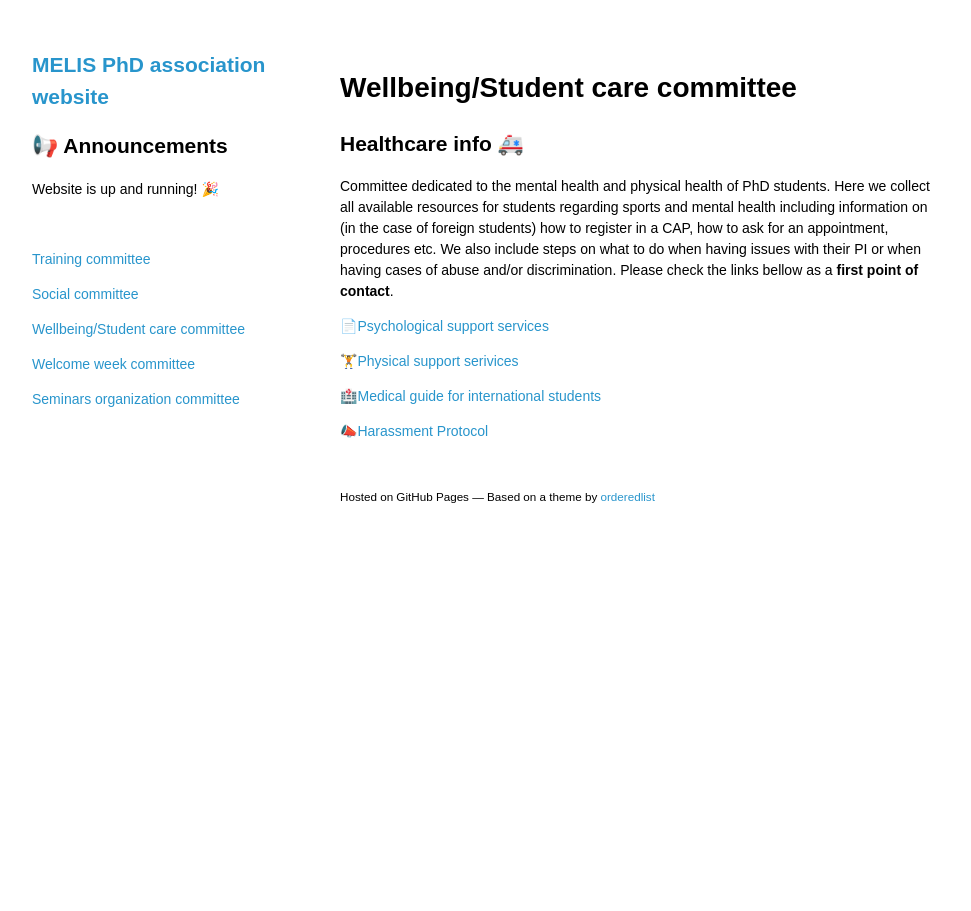
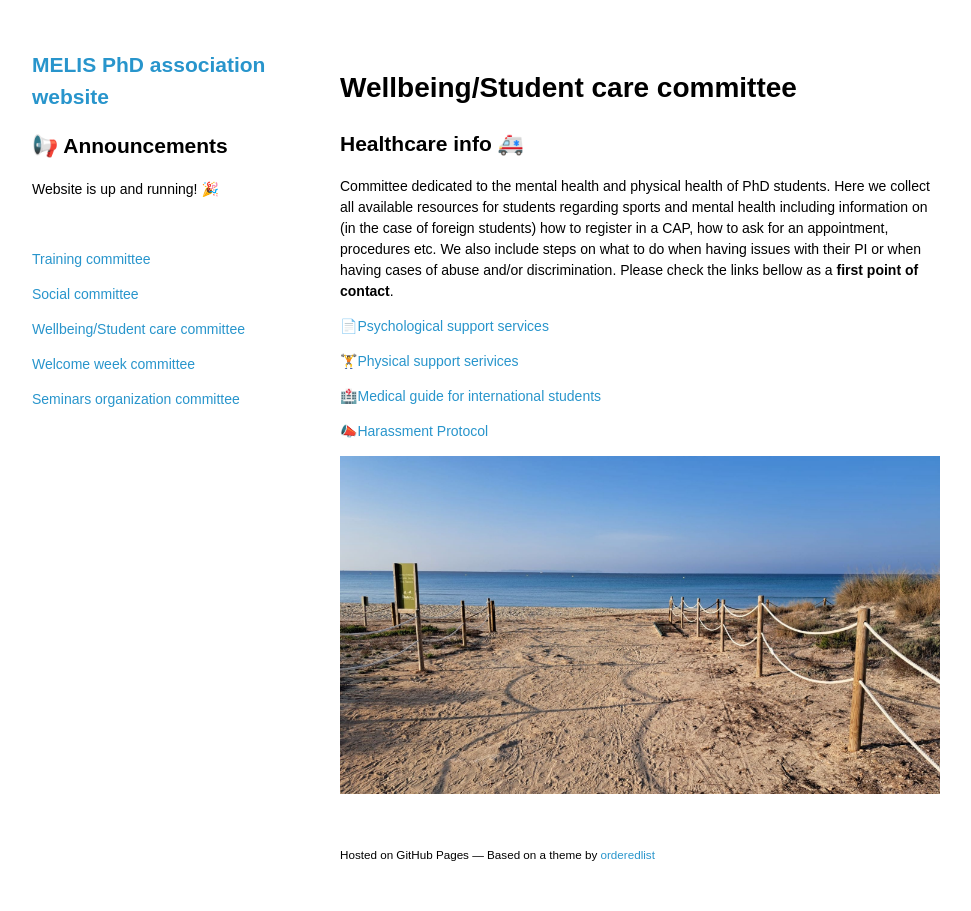
Before and after one commit to melisphdassociation/melisphdassociation.github.io, a Jekyll site: the page built from wellbeing.md, in a window 1280 px wide. Shown: the whole page, without its empty margins (0-971 px from the left). Built offline with Jekyll 4.4.1, drawn with Linux system fonts in a browser that asks for light colours; our own code applies the rules of GitHub Pages for plain Markdown files; the repository's description, which GitHub fills in, is left out.

Commit message:
Update wellbeing.md

```diff
--- a/wellbeing.md
+++ b/wellbeing.md
@@ -14,3 +14,8 @@ Committee dedicated to the mental health and physical health of PhD students. He
 
 
 [📣Harassment Protocol](harassment_protocol.html)
+
+
+
+
+![alt](assets/images/healthcare.jpeg){: width="1000" }
```
